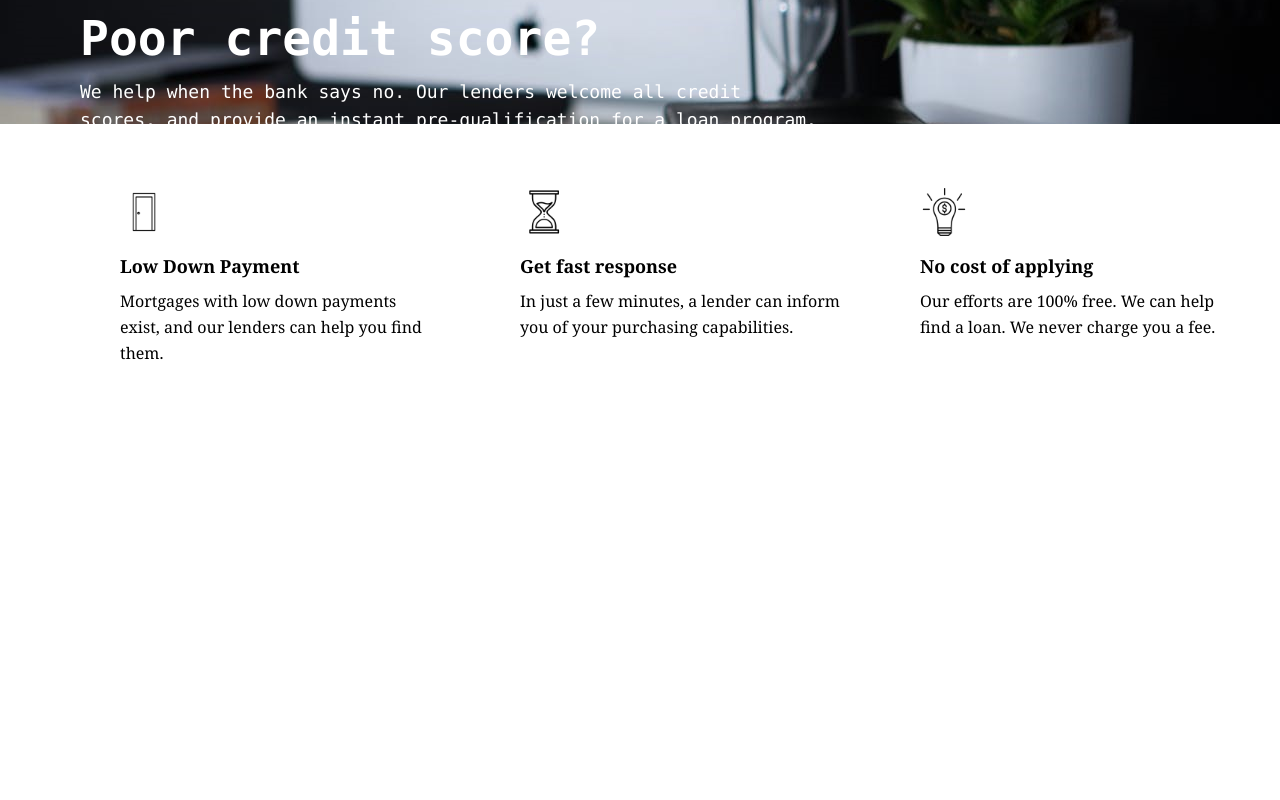
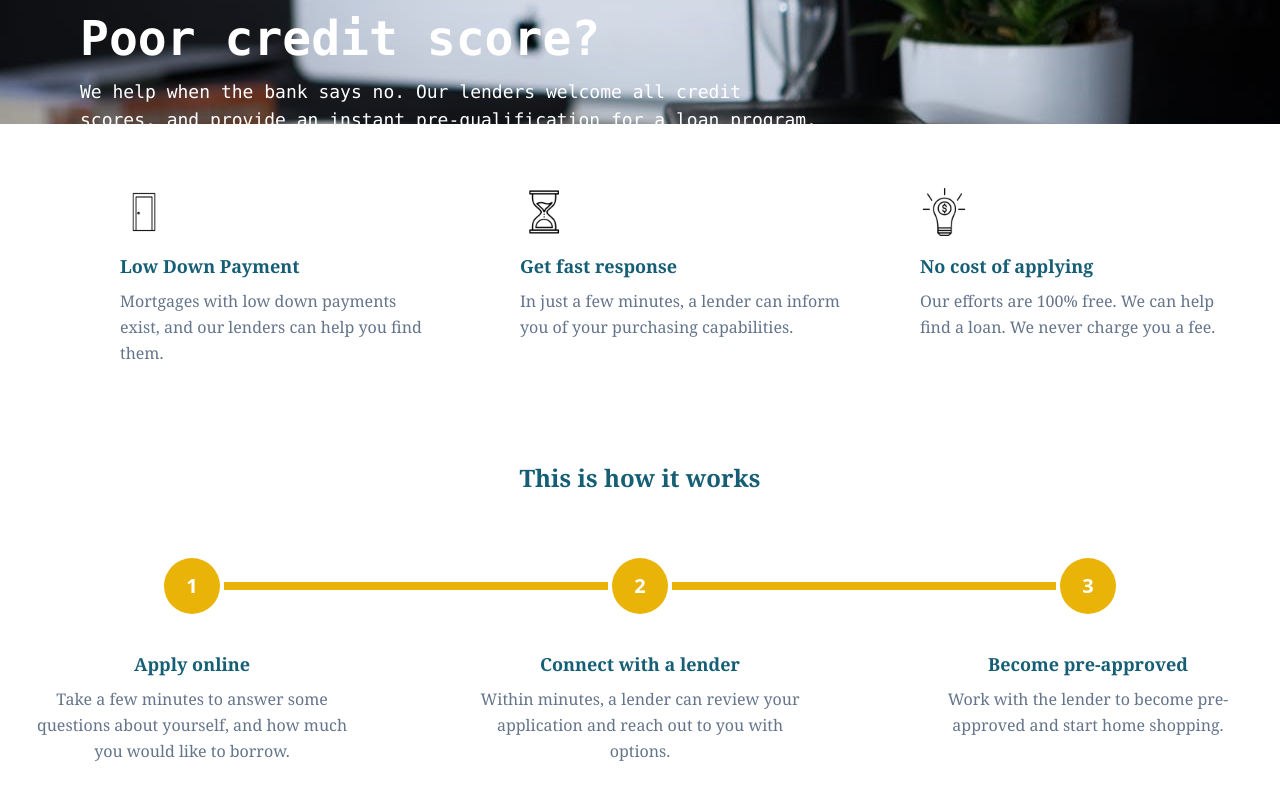
Before and after one commit to El-Taher/Angular-Landing-Page, an Angular app: page / in a window 1280 px wide. Shown: the part 454-1254 px from the top of the page. Before the commit the page ends 884 px from the top, so only its background shows below. Built offline with nearby package versions, Linux system fonts and the light colour scheme.

Commit message:
Add Section-2 component

```diff
--- a/src/app/app.component.html
+++ b/src/app/app.component.html
@@ -1,2 +1,3 @@
 <app-header />
 <app-section-1 />
+<app-section-2 />
--- a/src/app/app.component.ts
+++ b/src/app/app.component.ts
@@ -1,11 +1,12 @@
 import { Component } from '@angular/core';
 import { HeaderComponent } from './header/header.component';
 import { Section1Component } from './section-1/section-1.component';
+import { Section2Component } from './section-2/section-2.component';
 
 @Component({
   selector: 'app-root',
   standalone: true,
-  imports: [HeaderComponent, Section1Component],
+  imports: [HeaderComponent, Section1Component, Section2Component],
   templateUrl: './app.component.html',
   styleUrl: './app.component.css',
 })
--- /dev/null
+++ b/src/app/section-2/section-2.component.html
@@ -0,0 +1,50 @@
+<div class="flex flex-col items-center justify-center my-24">
+  <p class="text-primary text-2xl font-serif font-bold mb-16">
+    This is how it works
+  </p>
+  <div class="flex flex-row items-center">
+    <div
+      class="w-14 h-14 bg-yellow-500 text-white font-bold text-xl flex items-center justify-center rounded-full"
+    >
+      1
+    </div>
+    <div class="w-96 h-2 bg-yellow-500 mx-1"></div>
+    <div
+      class="w-14 h-14 bg-yellow-500 text-white font-bold text-xl flex items-center justify-center rounded-full"
+    >
+      2
+    </div>
+    <div class="w-96 h-2 bg-yellow-500 mx-1"></div>
+    <div
+      class="w-14 h-14 bg-yellow-500 text-white font-bold text-xl flex items-center justify-center rounded-full"
+    >
+      3
+    </div>
+  </div>
+  <div class="flex mt-5">
+    <div class="max-w-xs text-center">
+      <p class="text-primary text-lg font-serif font-bold mt-4">Apply online</p>
+      <p class="text-secondary mt-2 font-serif leading-relaxed">
+        Take a few minutes to answer some questions about yourself, and how much
+        you would like to borrow.
+      </p>
+    </div>
+    <div class="max-w-xs text-center mx-32">
+      <p class="text-primary text-lg font-serif font-bold mt-4">
+        Connect with a lender
+      </p>
+      <p class="text-secondary mt-2 font-serif leading-relaxed">
+        Within minutes, a lender can review your application and reach out to
+        you with options.
+      </p>
+    </div>
+    <div class="max-w-xs text-center">
+      <p class="text-primary text-lg font-serif font-bold mt-4">
+        Become pre-approved
+      </p>
+      <p class="text-secondary mt-2 font-serif leading-relaxed">
+        Work with the lender to become pre-approved and start home shopping.
+      </p>
+    </div>
+  </div>
+</div>
--- a/src/index.html
+++ b/src/index.html
@@ -5,7 +5,7 @@
     <title>HOMELOANGURUS</title>
     <base href="/" />
     <meta name="viewport" content="width=device-width, initial-scale=1" />
-    <link rel="icon" type="image/x-icon" href="favicon.ico" />
+    <link rel="icon" type="image/x-icon" href="_favicon-small.png" />
   </head>
   <body>
     <app-root></app-root>
--- a/tailwind.config.js
+++ b/tailwind.config.js
@@ -2,7 +2,12 @@
 module.exports = {
   content: ['./src/**/*.{html,ts}'],
   theme: {
-    extend: {},
+    extend: {
+      colors: {
+        primary: '#155e75',
+        secondary: '#64748b',
+      },
+    },
   },
   plugins: [],
 };
```
Also changed, not shown: src/app/section-2/section-2.component.ts (added, +12 -0 lines), public/_favicon-small.png (added), src/app/section-2/section-2.component.css (added).
